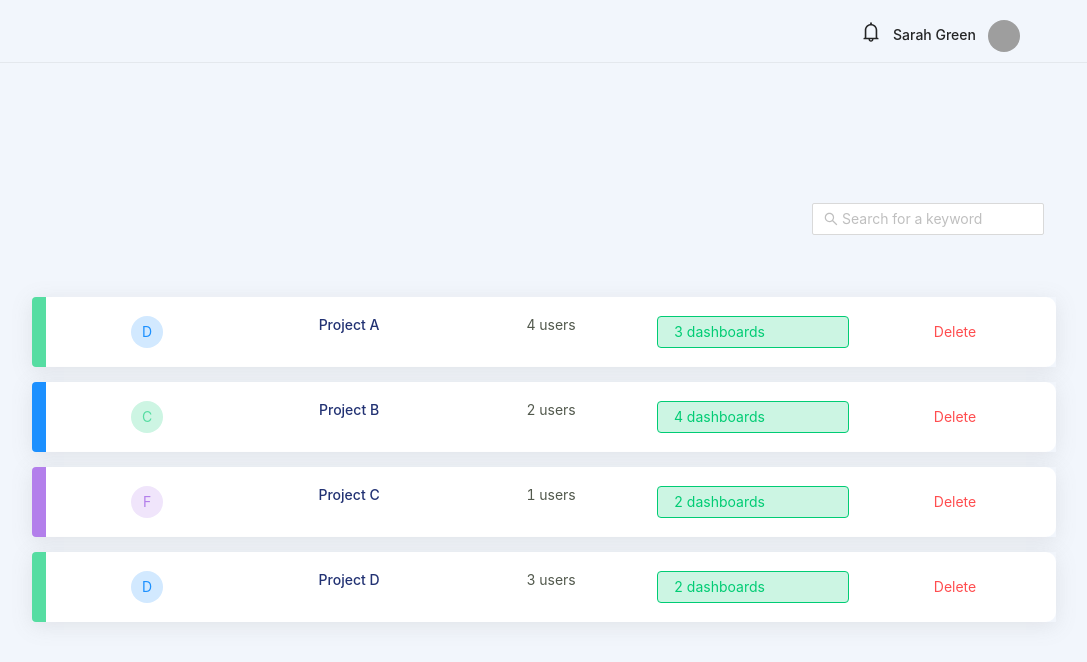
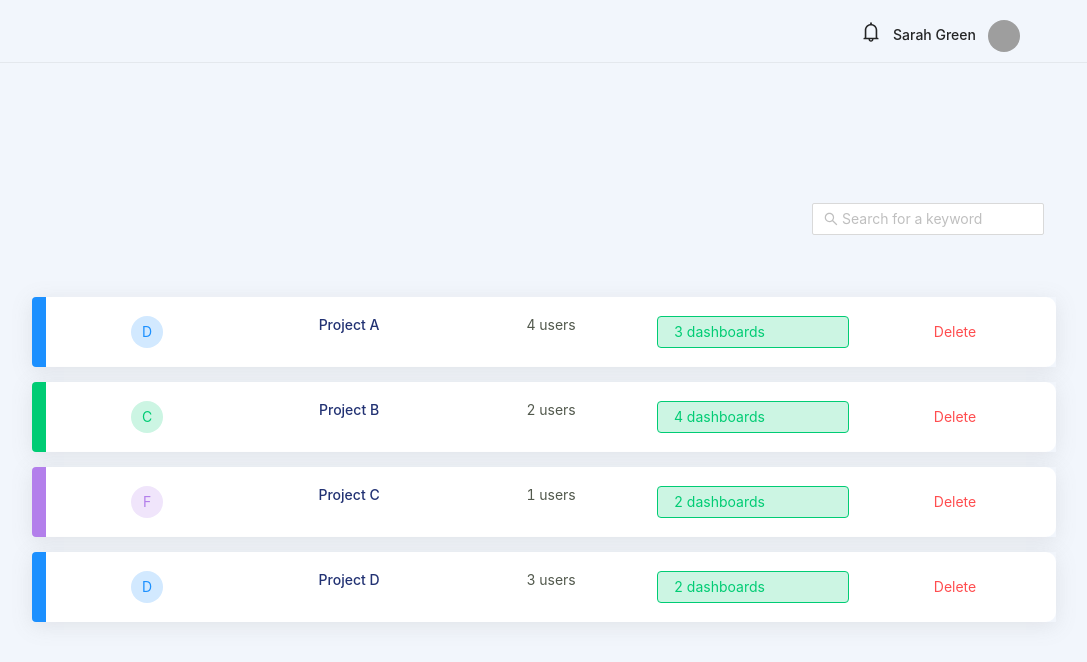
Before and after one commit to AngeloAndreaIsola/DashMote_Assesment, a Vue app in the folder dashmote_assessment/: page / in a window 1280 px wide. Shown: the top 662 px of the page, without its empty margins (96-1183 px from the left). Built offline with nearby package versions, Linux system fonts and the light colour scheme; grey boxes are pictures that could not be loaded.

Commit message:
fixed side color

```diff
--- a/dashmote_assessment/src/assets/styles.css
+++ b/dashmote_assessment/src/assets/styles.css
@@ -56,8 +56,8 @@ body {
 }
 
 .C {
-    color: #56dda2;
-    background-color: #cdf5e3;
+    color: #00CC74;
+    background-color: #CCF5E3;
 }
 
 .D {
@@ -70,7 +70,7 @@ body {
     background-color: #f0e5fb;
 }
 
-.side-C {
+.side-D {
     background-color: #1c90ff;
     display: table-cell;
     width: 10px;
@@ -81,8 +81,8 @@ body {
     border-radius: 4px 0px 0px 4px
 }
 
-.side-D {
-    background-color: #56dda2;
+.side-C {
+    background-color: #00CC74;
     display: table-cell;
     width: 10px;
     overflow: hidden;
```
